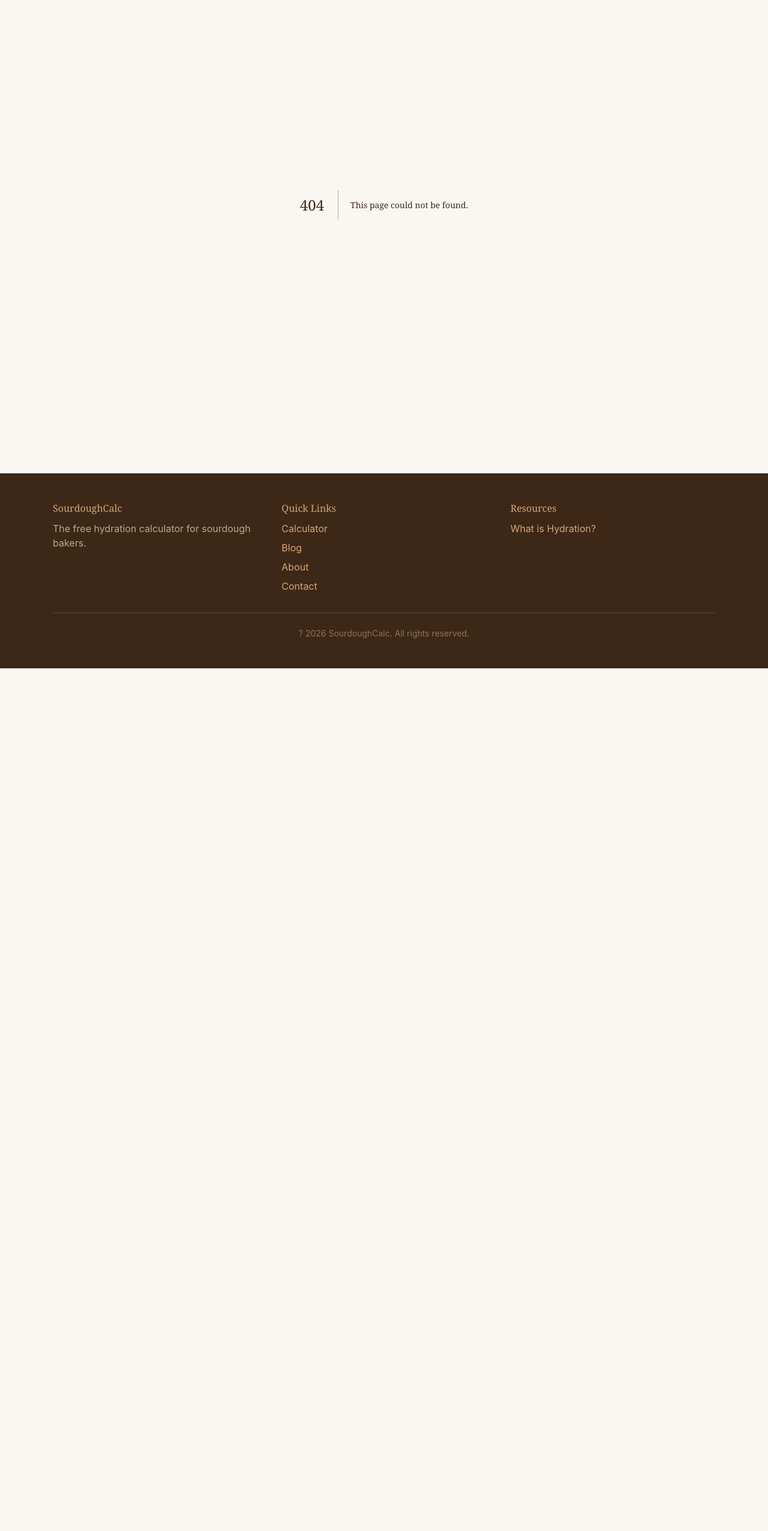
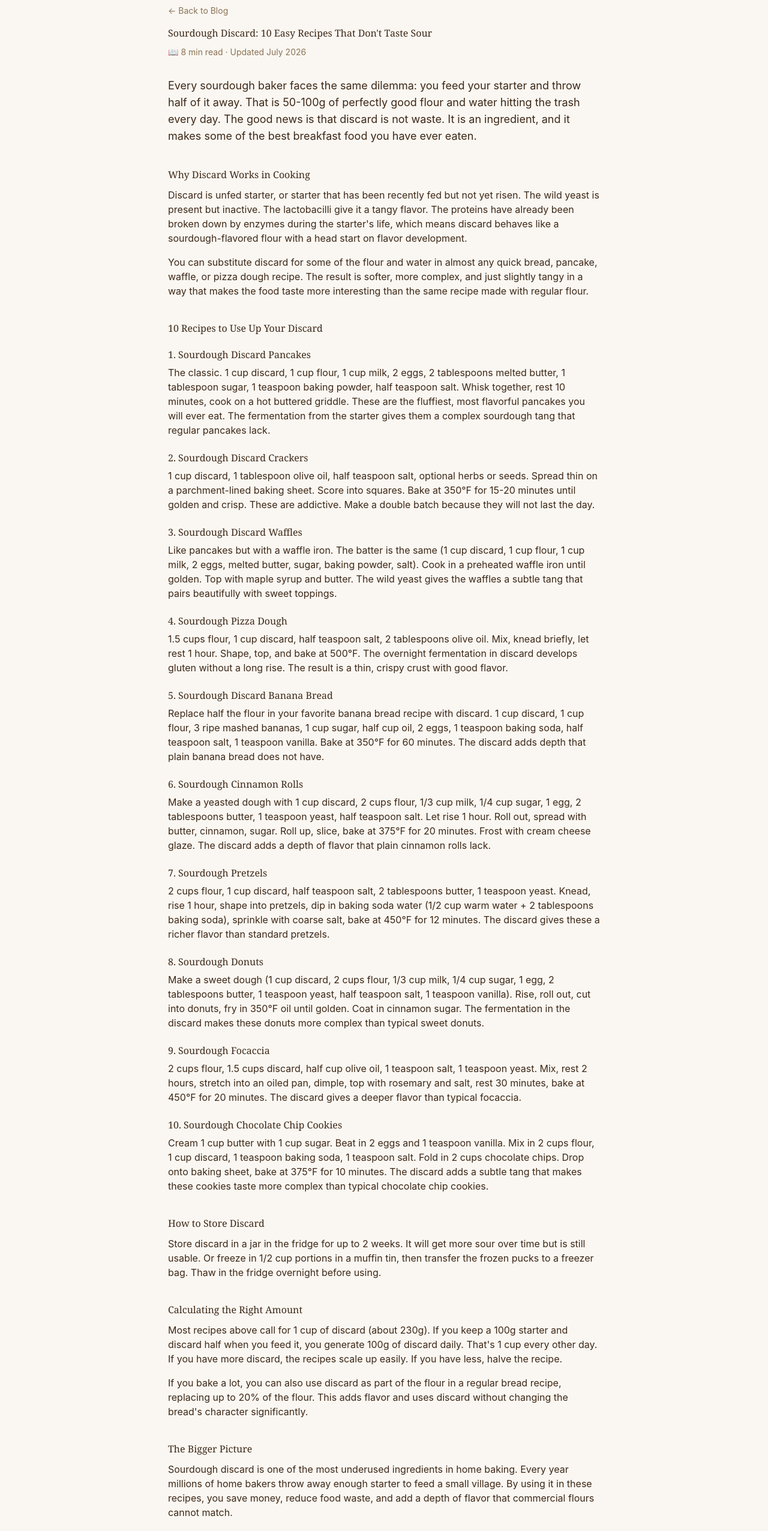
Before and after one commit to TZ005/sourdough-calculator, a Next.js app: page /blog/sourdough-discard in a window 1280 px wide. Before the commit this address had no page. Shown: the part 120-2672 px from the top of the page at 60% size. Before the commit the page ends 1234 px from the top, so only its background shows below. Built offline with nearby package versions, Linux system fonts and the light colour scheme.

Commit message:
Add 4th blog: Sourdough Discard 10 Recipes

```diff
--- a/app/blog/page.jsx
+++ b/app/blog/page.jsx
@@ -1,6 +1,13 @@
 import Link from "next/link";
 
-const POSTS = [  { slug: "sourdough-starter",
+const POSTS = [
+  {
+    slug: "sourdough-discard",
+    title: "Sourdough Discard: 10 Easy Recipes That Don't Taste Sour",
+    excerpt: "Don't throw away your sourdough discard! 10 delicious recipes including pancakes, crackers, waffles, pizza dough and more. Zero waste, full flavor.",
+    readTime: "8 min",
+  },
+  { slug: "sourdough-starter",
     title: "Sourdough Starter: A 7-Day Guide from Scratch",
     excerpt: "Day-by-day guide to creating your own starter from just flour + water. Includes feeding schedules and troubleshooting.",
     readTime: "10 min",
--- /dev/null
+++ b/app/blog/sourdough-discard/page.jsx
@@ -0,0 +1,159 @@
+import Link from "next/link";
+
+export const metadata = {
+  title: "Sourdough Discard: 10 Easy Recipes That Don't Taste Sour (2026)",
+  description: "Don't throw away your sourdough discard! 10 delicious recipes including pancakes, crackers, waffles, pizza dough and more. Zero waste, full flavor.",
+  keywords: ["sourdough discard", "sourdough discard recipes", "sourdough starter discard", "discarded sourdough", "sourdough discard pancakes"],
+};
+
+export default function DiscardRecipes() {
+  return (
+    <article className="max-w-3xl mx-auto px-6 py-16">
+      <Link href="/blog/" className="text-brand-muted text-sm">← Back to Blog</Link>
+
+      <h1 className="mt-4 mb-3">Sourdough Discard: 10 Easy Recipes That Don't Taste Sour</h1>
+      <p className="text-brand-muted text-sm mb-8">📖 8 min read · Updated July 2026</p>
+
+      <p className="text-lg mb-6">
+        Every sourdough baker faces the same dilemma: you feed your starter and throw half of it
+        away. That is 50-100g of perfectly good flour and water hitting the trash every day. The
+        good news is that discard is not waste. It is an ingredient, and it makes some of the
+        best breakfast food you have ever eaten.
+      </p>
+
+      <h2 className="mt-10 mb-3">Why Discard Works in Cooking</h2>
+      <p className="mb-4">
+        Discard is unfed starter, or starter that has been recently fed but not yet risen. The wild
+        yeast is present but inactive. The lactobacilli give it a tangy flavor. The proteins have
+        already been broken down by enzymes during the starter's life, which means discard behaves
+        like a sourdough-flavored flour with a head start on flavor development.
+      </p>
+      <p className="mb-4">
+        You can substitute discard for some of the flour and water in almost any quick bread,
+        pancake, waffle, or pizza dough recipe. The result is softer, more complex, and just
+        slightly tangy in a way that makes the food taste more interesting than the same recipe
+        made with regular flour.
+      </p>
+
+      <h2 className="mt-10 mb-3">10 Recipes to Use Up Your Discard</h2>
+
+      <h3 className="mt-6 mb-2">1. Sourdough Discard Pancakes</h3>
+      <p className="mb-4">
+        The classic. 1 cup discard, 1 cup flour, 1 cup milk, 2 eggs, 2 tablespoons melted butter,
+        1 tablespoon sugar, 1 teaspoon baking powder, half teaspoon salt. Whisk together, rest
+        10 minutes, cook on a hot buttered griddle. These are the fluffiest, most flavorful
+        pancakes you will ever eat. The fermentation from the starter gives them a complex
+        sourdough tang that regular pancakes lack.
+      </p>
+
+      <h3 className="mt-6 mb-2">2. Sourdough Discard Crackers</h3>
+      <p className="mb-4">
+        1 cup discard, 1 tablespoon olive oil, half teaspoon salt, optional herbs or seeds. Spread
+        thin on a parchment-lined baking sheet. Score into squares. Bake at 350°F for 15-20
+        minutes until golden and crisp. These are addictive. Make a double batch because they
+        will not last the day.
+      </p>
+
+      <h3 className="mt-6 mb-2">3. Sourdough Discard Waffles</h3>
+      <p className="mb-4">
+        Like pancakes but with a waffle iron. The batter is the same (1 cup discard, 1 cup flour,
+        1 cup milk, 2 eggs, melted butter, sugar, baking powder, salt). Cook in a preheated
+        waffle iron until golden. Top with maple syrup and butter. The wild yeast gives the
+        waffles a subtle tang that pairs beautifully with sweet toppings.
+      </p>
+
+      <h3 className="mt-6 mb-2">4. Sourdough Pizza Dough</h3>
+      <p className="mb-4">
+        1.5 cups flour, 1 cup discard, half teaspoon salt, 2 tablespoons olive oil. Mix, knead
+        briefly, let rest 1 hour. Shape, top, and bake at 500°F. The overnight fermentation in
+        discard develops gluten without a long rise. The result is a thin, crispy crust with
+        good flavor.
+      </p>
+
+      <h3 className="mt-6 mb-2">5. Sourdough Discard Banana Bread</h3>
+      <p className="mb-4">
+        Replace half the flour in your favorite banana bread recipe with discard. 1 cup discard,
+        1 cup flour, 3 ripe mashed bananas, 1 cup sugar, half cup oil, 2 eggs, 1 teaspoon
+        baking soda, half teaspoon salt, 1 teaspoon vanilla. Bake at 350°F for 60 minutes. The
+        discard adds depth that plain banana bread does not have.
+      </p>
+
+      <h3 className="mt-6 mb-2">6. Sourdough Cinnamon Rolls</h3>
+      <p className="mb-4">
+        Make a yeasted dough with 1 cup discard, 2 cups flour, 1/3 cup milk, 1/4 cup sugar, 1
+        egg, 2 tablespoons butter, 1 teaspoon yeast, half teaspoon salt. Let rise 1 hour. Roll
+        out, spread with butter, cinnamon, sugar. Roll up, slice, bake at 375°F for 20 minutes.
+        Frost with cream cheese glaze. The discard adds a depth of flavor that plain cinnamon
+        rolls lack.
+      </p>
+
+      <h3 className="mt-6 mb-2">7. Sourdough Pretzels</h3>
+      <p className="mb-4">
+        2 cups flour, 1 cup discard, half teaspoon salt, 2 tablespoons butter, 1 teaspoon yeast.
+        Knead, rise 1 hour, shape into pretzels, dip in baking soda water (1/2 cup warm water + 2
+        tablespoons baking soda), sprinkle with coarse salt, bake at 450°F for 12 minutes. The
+        discard gives these a richer flavor than standard pretzels.
+      </p>
+
+      <h3 className="mt-6 mb-2">8. Sourdough Donuts</h3>
+      <p className="mb-4">
+        Make a sweet dough (1 cup discard, 2 cups flour, 1/3 cup milk, 1/4 cup sugar, 1 egg,
+        2 tablespoons butter, 1 teaspoon yeast, half teaspoon salt, 1 teaspoon vanilla). Rise,
+        roll out, cut into donuts, fry in 350°F oil until golden. Coat in cinnamon sugar. The
+        fermentation in the discard makes these donuts more complex than typical sweet donuts.
+      </p>
+
+      <h3 className="mt-6 mb-2">9. Sourdough Focaccia</h3>
+      <p className="mb-4">
+        2 cups flour, 1.5 cups discard, half cup olive oil, 1 teaspoon salt, 1 teaspoon yeast.
+        Mix, rest 2 hours, stretch into an oiled pan, dimple, top with rosemary and salt, rest
+        30 minutes, bake at 450°F for 20 minutes. The discard gives a deeper flavor than typical
+        focaccia.
+      </p>
+
+      <h3 className="mt-6 mb-2">10. Sourdough Chocolate Chip Cookies</h3>
+      <p className="mb-4">
+        Cream 1 cup butter with 1 cup sugar. Beat in 2 eggs and 1 teaspoon vanilla. Mix in 2 cups
+        flour, 1 cup discard, 1 teaspoon baking soda, 1 teaspoon salt. Fold in 2 cups chocolate
+        chips. Drop onto baking sheet, bake at 375°F for 10 minutes. The discard adds a
+        subtle tang that makes these cookies taste more complex than typical chocolate chip
+        cookies.
+      </p>
+
+      <h2 className="mt-10 mb-3">How to Store Discard</h2>
+      <p className="mb-4">
+        Store discard in a jar in the fridge for up to 2 weeks. It will get more sour over time
+        but is still usable. Or freeze in 1/2 cup portions in a muffin tin, then transfer the
+        frozen pucks to a freezer bag. Thaw in the fridge overnight before using.
+      </p>
+
+      <h2 className="mt-10 mb-3">Calculating the Right Amount</h2>
+      <p className="mb-4">
+        Most recipes above call for 1 cup of discard (about 230g). If you keep a 100g starter and
+        discard half when you feed it, you generate 100g of discard daily. That's 1 cup every
+        other day. If you have more discard, the recipes scale up easily. If you have less,
+        halve the recipe.
+      </p>
+      <p className="mb-4">
+        If you bake a lot, you can also use discard as part of the flour in a regular bread
+        recipe, replacing up to 20% of the flour. This adds flavor and uses discard without
+        changing the bread's character significantly.
+      </p>
+
+      <h2 className="mt-10 mb-3">The Bigger Picture</h2>
+      <p className="mb-4">
+        Sourdough discard is one of the most underused ingredients in home baking. Every year
+        millions of home bakers throw away enough starter to feed a small village. By using it in
+        these recipes, you save money, reduce food waste, and add a depth of flavor that
+        commercial flours cannot match.
+      </p>
+      <p className="mb-4">
+        For a deeper understanding of the flour and water ratios in any of these recipes, our{" "}
+        <Link href="/" className="text-brand-brown font-medium">
+          free hydration calculator
+        </Link>{" "}
+        handles the math for you.
+      </p>
+    </article>
+  );
+}
```
Also changed, not shown: 1 other file (tests, documents, lock files or other folders).
